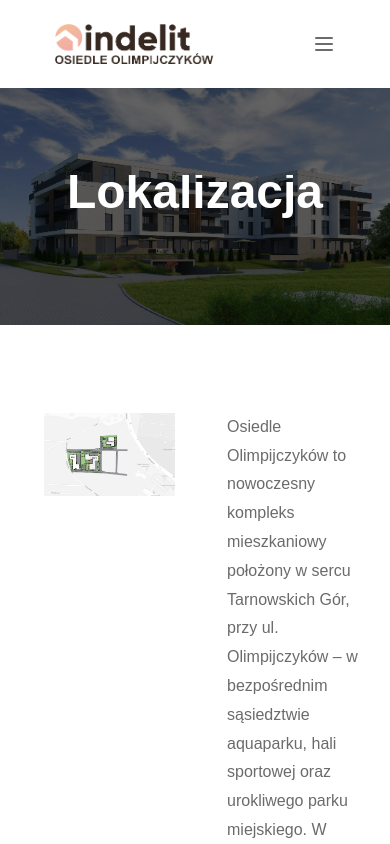
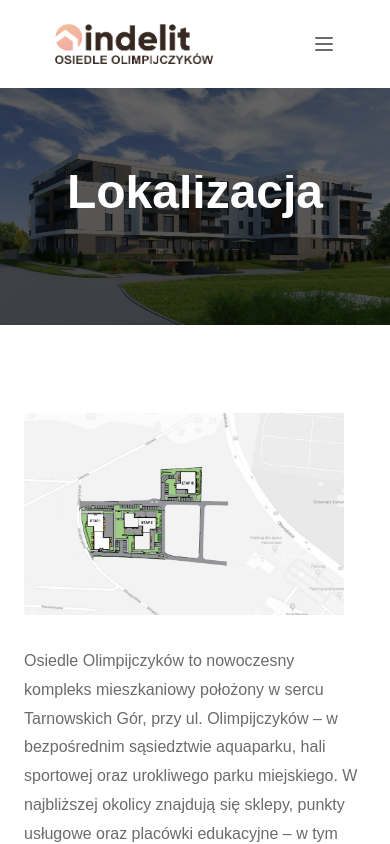
Before and after one commit to skowrxn/osiedle-olimpijczykow-website, a Next.js app: page /lokalizacja in a window 390 px wide. Shown: the top 844 px of the page. Built offline with nearby package versions, Linux system fonts and the light colour scheme.

Commit message:
fix responsive

```diff
--- a/app/lokalizacja/page.js
+++ b/app/lokalizacja/page.js
@@ -60,8 +60,8 @@ export default function Lokalizacja() {
                             </div>
                         </div>
                     </section>
-                    <section className="p-6 flex gap-8 mx-auto max-w-7xl mt-16">
-                        <div className="elementor-container w-1/2">
+                    <section className="p-6 flex flex-col md:flex-row gap-8 mx-auto max-w-7xl mt-16">
+                        <div className="w-80 md:w-1/2">
                             <Image
                                 src="/img/mapka.png"
                                 width="1000"
@@ -216,7 +216,7 @@ export default function Lokalizacja() {
                         </div>
                     </section>
                     <section className="flex flex-col">
-                        <div className="mx-auto">
+                        <div className="mx-auto  md:mb-12">
                             <iframe
                                 src="https://www.google.com/maps/embed?pb=!1m18!1m12!1m3!1d5086.683515454682!2d18.832443000000016!3d50.439849!2m3!1f0!2f0!3f0!3m2!1i1024!2i768!4f13.1!3m3!1m2!1s0x471129674a919f67%3A0x3ddb75d40836ae69!2sOlimpijczyk%C3%B3w%2013%2C%2042-612%20Tarnowskie%20G%C3%B3ry%2C%20Polska!5e0!3m2!1spl!2sus!4v1758072504304!5m2!1spl!2sus"
                                 width="1200"
--- a/app/o-inwestycji/page.js
+++ b/app/o-inwestycji/page.js
@@ -309,8 +309,8 @@ export default function OInwestycji() {
                             </div>
                         </div>
                     </section>
-                    <section className="p-6 flex gap-8 mx-auto max-w-7xl mt-16">
-                        <div className="elementor-container w-1/2">
+                    <section className="p-6 items-center flex flex-col md:flex-row gap-8 mx-auto max-w-7xl mt-16">
+                        <div className="w-80 md:w-1/2">
                             <Image
                                 src="/img/mapka.png"
                                 width="1000"
@@ -355,7 +355,7 @@ export default function OInwestycji() {
                         </div>
                     </section>
                     <section className="flex flex-col mt-12">
-                        <div className="mx-auto">
+                        <div className="mx-auto md:mb-12">
                             <iframe
                                 src="https://www.google.com/maps/embed?pb=!1m18!1m12!1m3!1d5086.683515454682!2d18.832443000000016!3d50.439849!2m3!1f0!2f0!3f0!3m2!1i1024!2i768!4f13.1!3m3!1m2!1s0x471129674a919f67%3A0x3ddb75d40836ae69!2sOlimpijczyk%C3%B3w%2013%2C%2042-612%20Tarnowskie%20G%C3%B3ry%2C%20Polska!5e0!3m2!1spl!2sus!4v1758072504304!5m2!1spl!2sus"
                                 width="1200"
```
